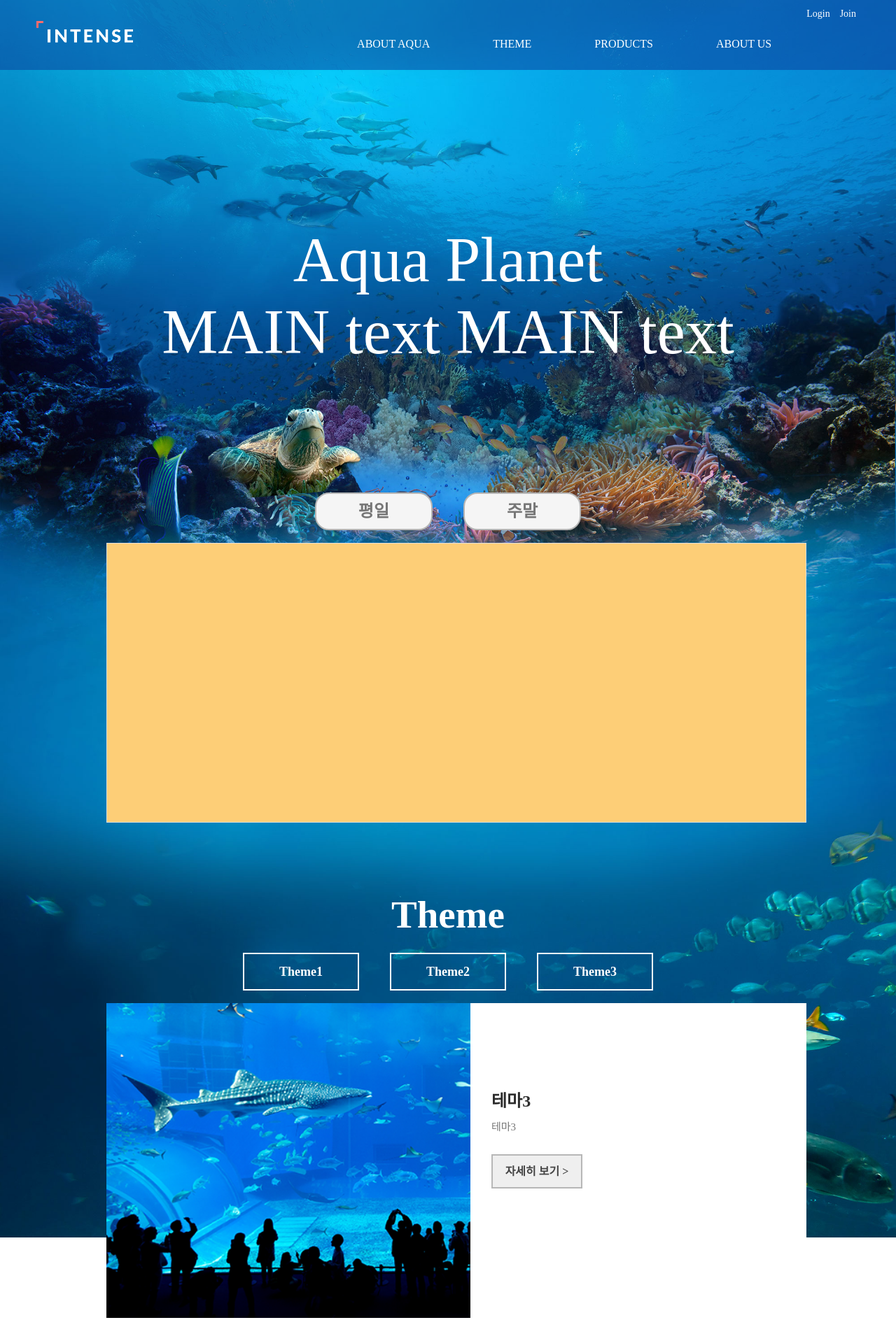
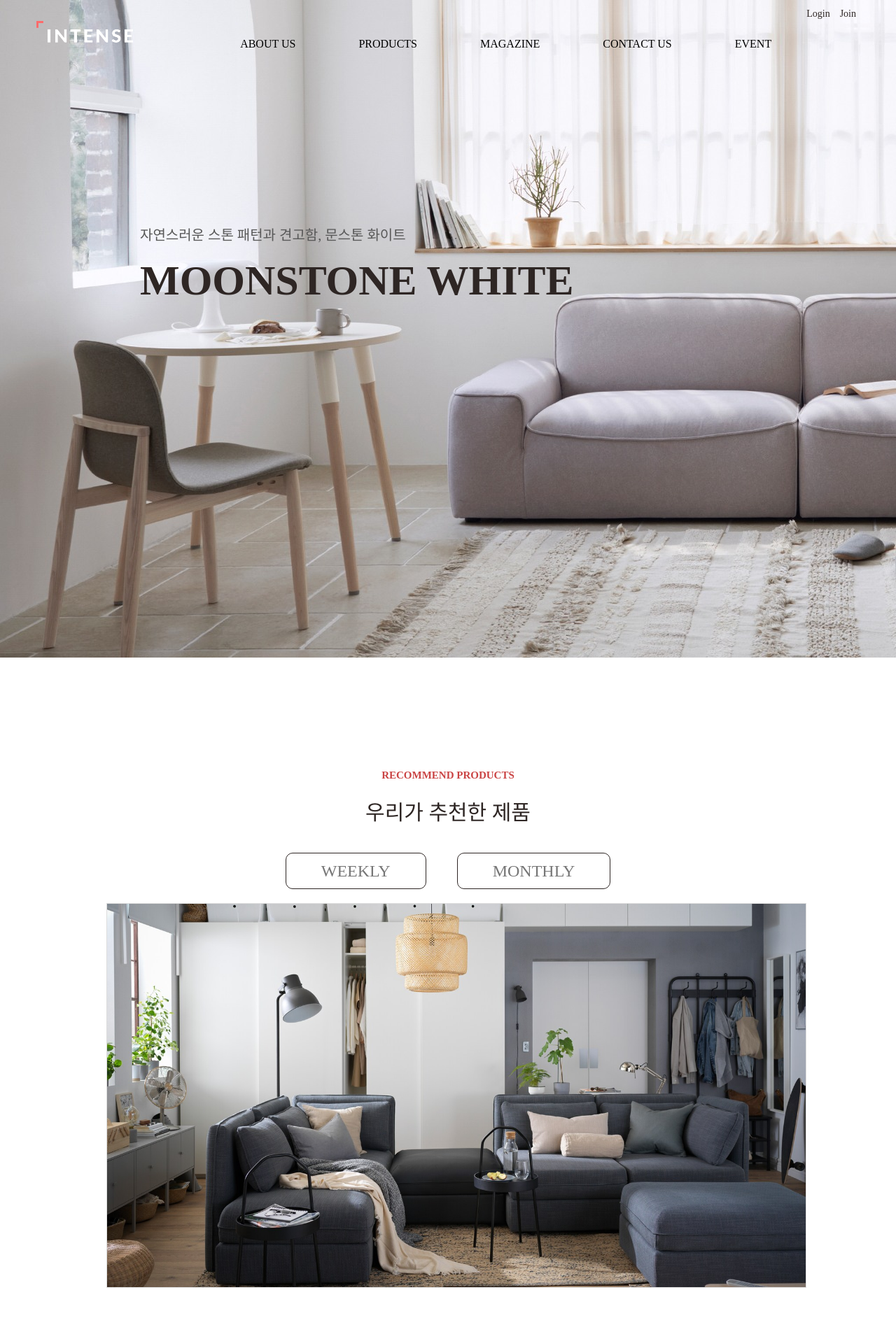
Before and after one commit to Jwhyee/WebGraphic2, a plain HTML site: page index.html in a window 1280 px wide. Shown: the top 1887 px of the page at 70% size. Drawn offline with nearby package versions, Linux system fonts and the light colour scheme; files whose address does not match are found by name.

Commit message:
디자인 수정

```diff
--- a/css/aqua.css
+++ /dev/null
@@ -1,187 +0,0 @@
-*{margin: 0; padding: 0; box-sizing: border-box;}
-*::before, *::after{box-sizing: border-box;}
-ul, ol, li{list-style: none;}
-a{text-decoration: none;}
-
-.content{width: 100%; padding: 150px 0;}
-.inner{width: 1176px; margin: 0 auto;}
-.inner::after{content: ''; clear: both; display: block;}
-
-
-
-
-#header{width: 100%; height: 100px; position: fixed; background-color:rgba(13, 56, 150, 0.49); z-index: 1;}
-
-#header .logo{float: left; padding-top: 30px;}
-#header .logo a{display: block; width: 140px;
-    background : url('../img/logo-light-220x32.png') no-repeat left top; font: 8px/40px 'inherit'; color: transparent;}
-
-
-
-#header .nav_wrap .service{float: right;  text-align: right}
-#header .nav_wrap .service li{display: inline-block;}
-#header .nav_wrap .service li a{display: block; padding: 0 5px; font: 14px/40px 'inherit'; color: white;}
-
-
-
-
-#header .gnb_wrap{float: right;}
-#header .bg_gnb{
-    display: none;
-    position: absolute; left: 0; top: 100px;
-    width: 100%; height: 125px; background-color: rgba(44, 44, 44, 0.8);
- }
-
-
-
-
-.gnb>li{position: relative;  float: left;}
-.gnb>li>a{position: relative; display: block; top: 3px; padding: 20px 45px; font: 16px/80px 'inherit'; text-transform: uppercase; color: #fff; text-align: center;}
-
-.gnb>li>a::after{
-    content: ''; display: block;
-    position: absolute; left: 0; bottom: 23px;
-    width: 100%; height: 3px; background-color:rgb(255, 255, 92);
-    transform: scaleX(0); transition: 0.3s;}
-
-.gnb>li>a:hover::after{transform: scaleX(1);}
-
-.gnb>li>a>span{display: block;}
-.gnb>li>a>span.eng{opacity: 1;}
-.gnb>li>a>span.kor{opacity: 0;margin-top: -80px;}
-
-.gnb>li>a:hover>span.eng{opacity: 0;}
-.gnb>li>a:hover>span.kor{opacity: 1; font-weight: bold;}
-
-.gnb>li>.submenu{display: none; position: absolute; left: 0; top: 100px; width: 100%; z-index: 1;}
-.gnb>li>.submenu>li>a{display: block; font: 14px/40px 'inheirt'; text-align: center; color: #fff;}
-
-
-
-
-
-#visual{ width: 100%; height: 2100px;
-    background:url('../img/main.jpg') no-repeat;
-background-size: 100%; padding : 320px 0 0 ; text-align: center;
-}
-#visual a{font: 90px bold; color: #ffffff; text-align: center; padding: 20px 0; }
-
-
-
-#parade .tab{position: relative; padding: 40px 0; text-align: center;}
-#parade .tab>li{display: inline-block;  margin: -12px 20px; padding: 0 30px; background-color: #f5f5f5; border: 2px solid #b5b5b5; border-radius: 20px;}
-#parade .tab>li>.menu{display: block; padding: 0 30px; font: bold 24px/50px 'inherit'; color: #767676; }
-#parade .tab>li>.pannel{
-    position: absolute; left: 100px; top: 100px;
-    width: 1000px; height: 400px;
-    border: 1px solid #ddd;
-}
-#parade .tab>li:nth-of-type(1)>.pannel{background:url('../img/4.jpg') no-repeat;}
-#parade .tab>li:nth-of-type(2)>.pannel{background-color:  #fdce77;}
-
-
-
-#theme .title{margin: 180px 0 25px; font: bold 55px '맑은고딕'; text-align: center; color: #ffffff; padding: 10px 0;}
-#theme .tab_1{position: relative; width: 100%; height:400px; text-align: center;  top: 0px;}
-#theme .tab_1>li{display: inline-block;  margin: -12px 20px; padding: 0px 20px; border: 2px solid #ffffff; color: #2c2c2c;}
-#theme .tab_1>li>a{display: block; padding: 0 30px;font: bold 18px/50px 'inherit'; color: #ffffff;}
-#theme .tab_1>li>.panel{
-    position: absolute; left: 100px; top: 60px;
-    width: 1000px; height:450px;
-    background-color: rgb(255, 255, 255);
-   overflow: hidden;
-}
-
-
-#theme .tab_1>li>.panel .pic{position: absolute; left: 0; top: 0;width: 52%; overflow: hidden;}
-#theme .tab_1>li>.panel .pic img{display: block; width: auto; height: 450px; }
-#theme .tab_1>li>.panel .info{
-    position: absolute; right: 0; top: 70px;
-    width: 50%; padding: 5%; text-align: left;
-}
-#theme .tab_1>li>.panel .info .tours_title{margin: 0 0 10px; font: bold 24px 'inherit';}
-
-#theme .tab_1>li>.panel .info .tours_txt{margin: 0 0 30px; line-height: 1.5; color: #777; font:  15px 'inherit';}
-#theme .tab_1>li>.panel .info .tours_btn{display: block; width: 100%; max-width: 130px; font: bold 16px/5px 'inherit'; border: 2px solid #b7b7b7; color: #444; text-align: center; background-color: rgba(224, 224, 224, 0.53);}
-
-
-
-
-
-
-
-
-
-
-#cardnews{height: 800px; background-color: rgba(162, 204, 240, 0.66) }
-#cardnews .title{margin: -70px 0 25px; font: bold 35px '맑은고딕'; text-align: center; color: #4a4a4a;}
-#cardnews .txt{font: 20px '맑은고딕'; text-align: center; padding: 10px 0; color: #5a5a5a}
-#cardnews .box{position: relative; float: left; width: 376px; margin-right: 24px;}
-#cardnews .box:last-of-type{margin-right: 0;}
-#cardnews .box .pic{width: 100%;}
-#cardnews .box .pic img{display: block; width: 100%; height: 450px; opacity: 0.8;}
-
-#cardnews .box .info{position: absolute; left: 0; top: 0; width: 100%; height: 100%;
-    background-color: rgba(139, 69, 19, 0); text-align: center; color: #ffffff;
-    transition: 0.3s;
-}
-#cardnews .box .info strong{display: block; margin-top: 80px; font: bold 42px '맑은 고딕'; }
-
-#cardnews .box .info p{opacity: 0; transition: 1s; margin: 15px 0;}
-
-#cardnews .box .info .btn{
-
-    position: relative; display: inline-block;
-    width: 150px; height: 45px; margin: 150px 0;
-    font: bold 16px/40px '맑은 고딕'; text-align: center; color: #ffffff;
-    border: 0.5px solid #afafaf; border-radius: 10px;
-    overflow: hidden;
-}
-
-#cardnews .box .info .btn span{position: relative; z-index: 1;}
-#cardnews .box .info .btn::after{content: ''; display: block;
-    position: absolute; left: 0; top: 0; z-index: 0;
-    width: 100%; height: 0%; background: rgba(255, 221, 128, 0.8); transition: 0.3s
-}
-
-#cardnews .box .info .btn:hover{color: #fff}
-#cardnews .box .info .btn:hover::after{height: 100%;}
-
-
-
-#cardnews .box:hover .info{background-color: rgba(173, 173, 173, 0.52);}
-#cardnews .box:hover .info > i{ opacity: 1; transition: 1s 0.3s}
-#cardnews .box:hover .info p{opacity: 1;}
-
-
-
-
-
-
-
-
-
-
-
-
-
-#footer{width: 100%; height: 200px; background-color: rgb(50, 119, 212)}
-#footer .inner{width: 1180px; margin: 0 auto}
-#footer .inner::after{content: ''; display: block; clear: both;}
-
-
-#footer .box.logo{}
-#footer .box.logo .logo_footer{margin-right:15px;}
-
-#footer .box{float: left; padding: 30px; height: 200px;}
-
-#footer .box.contact{width: 50%; padding: 30px 45px; text-align: left;}
-#footer .box.contact p{margin: 10px 0; text-indent: -20px;}
-#footer .box.contact p i{font-size: 20px; color: #ffffff; padding-right: 25px;}
-#footer .box.contact p span{font-size: 20px; color: #ffffff}
-
-
-#footer .box.sns{width: 25%; height: 50px;}
-#footer .box.sns .sns{margin-top: 10px; padding: 55px 0 50px; font-size: 35px; float: right;}
-#footer .box.sns .sns li{ display: inline-block; padding: 0 3px;}
-#footer .box.sns .sns li a{color: #ffffff}
--- /dev/null
+++ b/css/main_page.css
@@ -0,0 +1,340 @@
+*{
+    margin: 0;
+    padding: 0;
+    box-sizing: border-box;
+}
+*::before, *::after{
+    box-sizing: border-box;
+}
+ul, ol, li{
+    list-style: none;
+}
+a{
+    text-decoration: none;
+}
+
+.content{
+    width: 100%;
+    padding: 150px 0;
+}
+.inner{
+    width: 1176px;
+    margin: 0 auto;
+}
+.inner::after{
+    content: '';
+    clear: both;
+    display: block;
+}
+
+#header{
+    width: 100%;
+    height: 100px;
+    position: fixed;
+    z-index: 1;
+}
+
+#header .logo{
+    float: left;
+    padding-top: 30px;
+}
+#header .logo a{
+    display: block;
+    width: 140px;
+    background : url('../img/logo-light-220x32.png') no-repeat left top;
+    font: 8px/40px 'inherit';
+    color: transparent;
+}
+
+
+
+#header .nav_wrap .service{
+    float: right;
+    text-align: right;
+}
+#header .nav_wrap .service li{
+    display: inline-block;
+}
+#header .nav_wrap .service li a{
+    display: block;
+    padding: 0 5px;
+    font: 14px/40px 'inherit';
+    color: #2e2624;
+}
+
+
+#header .gnb_wrap{
+    float: right;
+}
+#header .bg_gnb{
+    display: none;
+    position: absolute;
+    left: 0;
+    top: 100px;
+    width: 100%;
+    height: 125px;
+    background-color: white;
+    color : #2e2624;
+ }
+
+.gnb>li{
+    position: relative;
+    float: left;
+}
+.gnb>li>a{
+    position: relative;
+    display: block;
+    top: 3px;
+    padding: 20px 45px;
+    font: 16px/80px 'inherit';
+    text-transform: uppercase;
+    color: black;
+    text-align: center;
+}
+
+.gnb>li>a::after{
+    content: '';
+    display: block;
+    position: absolute;
+    left: 0;
+    bottom: 23px;
+    width: 100%;
+    height: 3px;
+    background-color:#2e2624;
+    transform: scaleX(0);
+    transition: 0.3s;}
+
+.gnb>li>a:hover::after{transform: scaleX(1);}
+
+.gnb>li>a>span{display: block;}
+.gnb>li>a>span.eng{opacity: 1;}
+.gnb>li>a>span.kor{opacity: 0;margin-top: -80px;}
+
+.gnb>li>a:hover>span.eng{opacity: 0;}
+.gnb>li>a:hover>span.kor{opacity: 1; font-weight: bold;}
+
+.gnb>li>.submenu{
+    display: none;
+    position: absolute;
+    left: 0;
+    top: 100px;
+    width: 100%;
+    z-index: 1;
+}
+.gnb>li>.submenu>li>a{
+    display: block;
+    font: 14px/40px 'inheirt';
+    text-align: center;
+    color: black;
+}
+
+#visual{
+    width: 100%;
+    height: 940px;
+    background-size: 100%;
+    background-repeat: no-repeat;
+    padding : 320px 0 0 ;
+    background : url(../img/keyimage2.jpg);
+
+}
+#visual #v_main{
+    float: left;
+    margin-left: 200px;
+}
+#visual #v_head{
+    font: 60px bold;
+    color: #2e2624;
+    text-align: left;
+    font-weight: 600;
+    padding: 20px 0;
+}
+#visual #v_subtitle{
+    font: 20px bold;
+    color: #585858;
+    text-align: left;
+    padding: 20px 0;
+}
+
+#parade{
+    background-repeat: no-repeat;
+    background : #fff;
+    height: 940px;
+    background-size: 100%;
+}
+#parade .title{
+    font: 30px '맑은고딕';
+    text-align: center;
+    color: #2e2624;
+    padding: 10px 0;
+}
+#parade .sub_title{
+    font: bold 15px '맑은고딕';
+    text-align: center;
+    color: #CA4444;
+    padding: 10px 0;
+}
+#parade .tab{
+    position: relative;
+    padding: 40px 0;
+    text-align: center;
+}
+#parade .tab>li{
+    display: inline-block;
+    margin: -12px 20px;
+    padding: 0 30px;
+    background-color: #fff;
+    border: 1px solid #2e2624;
+    border-radius: 10px;
+}
+#parade .tab>li>.menu{
+    display: block;
+    padding: 0 20px;
+    font: 24px/50px 'inherit';
+    line-height: 50px;
+    color: #767676;
+}
+#parade .tab>li>.pannel{
+    position: absolute; left: 100px; top: 100px;
+    width: 1000px; height: 550px;
+    border: 1px solid #ddd;
+}
+#parade .tab>li:nth-of-type(1)>.pannel{
+    background:url('../img/panner2.jpeg') no-repeat;
+    background-size: 100%;
+}
+#parade .tab>li:nth-of-type(2)>.pannel{
+    background:url('../img/panner1.jpg') no-repeat;
+    background-size: 100%;
+}
+
+
+#theme{
+    background-repeat: no-repeat;
+    background : #fff;
+    height: 940px;
+    background-size: 100%;
+}
+#theme .title{
+    margin: 180px 0 25px;
+    font: bold 55px '맑은고딕';
+    text-align: center;
+    color: #2e2624;
+    padding: 10px 0;
+}
+#theme .tab_1{
+    position: relative;
+    width: 100%;
+    height:400px;
+    text-align: center;
+    top: 0px;
+}
+#theme .tab_1>li{
+    display: inline-block;
+    margin: -12px 20px;
+    padding: 0px 20px;
+    border: 2px solid #2e2624;
+    color: #2c2c2c;
+}
+#theme .tab_1>li>a{
+    display: block;
+    padding: 0 30px;
+    font: bold 18px/50px 'inherit';
+    color: #2e2624;
+}
+#theme .tab_1>li>.panel{
+    position: absolute; left: 100px; top: 60px;
+    width: 1000px; height:450px;
+    background-color: rgb(255, 255, 255);
+   overflow: hidden;
+}
+
+
+#theme .tab_1>li>.panel .pic{position: absolute; left: 0; top: 0;width: 52%; overflow: hidden;}
+#theme .tab_1>li>.panel .pic img{display: block; width: auto; height: 450px; }
+#theme .tab_1>li>.panel .info{
+    position: absolute; right: 0; top: 70px;
+    width: 50%; padding: 5%; text-align: left;
+}
+#theme .tab_1>li>.panel .info .tours_title{margin: 0 0 10px; font: bold 24px 'inherit';}
+
+#theme .tab_1>li>.panel .info .tours_txt{margin: 0 0 30px; line-height: 1.5; color: #777; font:  15px 'inherit';}
+#theme .tab_1>li>.panel .info .tours_btn{display: block; width: 100%; max-width: 130px; font: bold 16px/5px 'inherit'; border: 2px solid #b7b7b7; color: #444; text-align: center; background-color: rgba(224, 224, 224, 0.53);}
+
+
+
+
+
+
+
+
+
+
+#cardnews{height: 800px; background-color: rgba(162, 204, 240, 0.66) }
+#cardnews .title{margin: -70px 0 25px; font: bold 35px '맑은고딕'; text-align: center; color: #4a4a4a;}
+#cardnews .txt{font: 20px '맑은고딕'; text-align: center; padding: 10px 0; color: #5a5a5a}
+#cardnews .box{position: relative; float: left; width: 376px; margin-right: 24px;}
+#cardnews .box:last-of-type{margin-right: 0;}
+#cardnews .box .pic{width: 100%;}
+#cardnews .box .pic img{display: block; width: 100%; height: 450px; opacity: 0.8;}
+
+#cardnews .box .info{position: absolute; left: 0; top: 0; width: 100%; height: 100%;
+    background-color: rgba(139, 69, 19, 0); text-align: center; color: #ffffff;
+    transition: 0.3s;
+}
+#cardnews .box .info strong{display: block; margin-top: 80px; font: bold 42px '맑은 고딕'; }
+
+#cardnews .box .info p{opacity: 0; transition: 1s; margin: 15px 0;}
+
+#cardnews .box .info .btn{
+
+    position: relative; display: inline-block;
+    width: 150px; height: 45px; margin: 150px 0;
+    font: bold 16px/40px '맑은 고딕'; text-align: center; color: #ffffff;
+    border: 0.5px solid #afafaf; border-radius: 10px;
+    overflow: hidden;
+}
+
+#cardnews .box .info .btn span{position: relative; z-index: 1;}
+#cardnews .box .info .btn::after{content: ''; display: block;
+    position: absolute; left: 0; top: 0; z-index: 0;
+    width: 100%; height: 0%; background: rgba(255, 221, 128, 0.8); transition: 0.3s
+}
+
+#cardnews .box .info .btn:hover{color: #fff}
+#cardnews .box .info .btn:hover::after{height: 100%;}
+
+
+
+#cardnews .box:hover .info{background-color: rgba(173, 173, 173, 0.52);}
+#cardnews .box:hover .info > i{ opacity: 1; transition: 1s 0.3s}
+#cardnews .box:hover .info p{opacity: 1;}
+
+
+
+
+
+
+#footer{
+    width: 100%;
+    height: 200px;
+    background-color: rgba(44, 44, 44, 0.8);
+}
+#footer .inner{width: 1180px; margin: 0 auto}
+#footer .inner::after{content: ''; display: block; clear: both;}
+
+
+#footer .box.logo{}
+#footer .box.logo .logo_footer{margin-right:15px;}
+
+#footer .box{float: left; padding: 30px; height: 200px;}
+
+#footer .box.contact{width: 50%; padding: 30px 45px; text-align: left;}
+#footer .box.contact p{margin: 10px 0; text-indent: -20px;}
+#footer .box.contact p i{font-size: 20px; color: #ffffff; padding-right: 25px;}
+#footer .box.contact p span{font-size: 20px; color: #ffffff}
+
+
+#footer .box.sns{width: 25%; height: 50px;}
+#footer .box.sns .sns{margin-top: 10px; padding: 55px 0 50px; font-size: 35px; float: right;}
+#footer .box.sns .sns li{ display: inline-block; padding: 0 3px;}
+#footer .box.sns .sns li a{color: #ffffff}
--- a/index.html
+++ b/index.html
@@ -4,7 +4,7 @@
     <meta charset="UTF-8">
     <meta http-equiv="X-UA-Compatible" content="IE=edge">
     <meta name="viewport" content="width=device-width, initial-scale=1.0">
-    <link rel="stylesheet" href="css/aqua.css">
+    <link rel="stylesheet" href="css/main_page.css">
     <link rel="stylesheet" href="https://cdnjs.cloudflare.com/ajax/libs/font-awesome/5.15.1/css/all.min.css"/>
     <script src="https://code.jquery.com/jquery-3.6.0.min.js"></script>
     <script src="js/gnb.js"></script>
@@ -16,7 +16,11 @@
 </head>
 
 <body>
-
+<!--
+https://www.younhyunmall.com/main/index.php
+http://www.ritco.co.kr/
+https://www.gdweb.co.kr/main/
+-->
   <header id="header">
       <div class="bg_gnb"></div>
       <div class="inner">
@@ -31,68 +35,83 @@
                 <ul class="gnb">
                     <li>
                         <a href="#">
-                            <span class="eng">About Aqua</span>
-                            <span class="kor">홈</span>
+                            <span class="eng">About Us</span>
+                            <span class="kor">회사 소개</span>
                         </a>
                         <ul class="submenu">
-                            <li><a href="#">아쿠아리움 소개</a></li>
-                            <li><a href="#">찾아 오시는 길</a></li>
-                            <li><a href="#">이용 요금 안내</a></li>
+                            <li><a href="#">인사말</a></li>
+                            <li><a href="#">회사 소개</a></li>
+                            <li><a href="#">연혁</a></li>
                         </ul>
                     </li>
                     <li>
                         <a href="#">
-                            <span class="eng">Theme</span>
-                            <span class="kor">테마</span>
+                            <span class="eng">Products</span>
+                            <span class="kor">상품</span>
                         </a>
                         <ul class="submenu">
-                            <li><a href="#">Theme A</a></li>
-                            <li><a href="#">Theme B</a></li>
-                            <li><a href="#">Theme C</a></li>
+                            <li><a href="#">주방 가구</a></li>
+                            <li><a href="#">거실 가구</a></li>
+                            <li><a href="#">화장실</a></li>
 
                         </ul>
                     </li>
                     <li>
                         <a href="#">
-                            <span class="eng">Products</span>
-                            <span class="kor">제품</span>
+                            <span class="eng">Magazine</span>
+                            <span class="kor">매거진</span>
                         </a>
                         <ul class="submenu">
-                            <li><a href="#">티켓 구매하기</a></li>
-                            <li><a href="#">굿즈 구매하기</a></li>
-                            <li><a href="#">후기 게시판</a></li>
+                            <li><a href="#">월간 매거진</a></li>
+                            <li><a href="#">정기 구독하기</a></li>
+                        </ul>
+                    </li>
+                    <li>
+                        <a href="#">
+                            <span class="eng">Contact Us</span>
+                            <span class="kor">고객지원</span>
+                        </a>
+                        <ul class="submenu">
+                            <li><a href="#">공지사항</a></li>
+                            <li><a href="#">개별문의</a></li>
 
                         </ul>
                     </li>
                     <li>
                         <a href="#">
-                            <span class="eng">About Us</span>
-                            <span class="kor">소개</span>
+                            <span class="eng">Event</span>
+                            <span class="kor">이벤트</span>
                         </a>
                         <ul class="submenu">
-                            <li><a href="#">공지사항</a></li>
-                            <li><a href="#">개별문의 (1:1)</a></li>
-
+                            <li><a href="#">이벤트</a></li>
                         </ul>
                     </li>
-
                 </ul>
             </nav>
           </div>
       </div>
   </header>
 
-    <section id="visual"><a>Aqua Planet <br>MAIN text MAIN text</a>
+    <section id="visual">
+        <div id = "v_main">
+            <a id="v_subtitle">자연스러운 스톤 패턴과 견고함, 문스톤 화이트</a>
+            <br><br>
+            <a id="v_head">MOONSTONE WHITE</a>
 
+
+        </div>
+    </section>
     <section id="parade" class="content">
         <div class="inner">
+            <p class="sub_title">RECOMMEND PRODUCTS</p>
+            <p class="title">우리가 추천한 제품</p>
             <ul class="tab">
                 <li>
-                    <a href="#" class="menu">평일</a>
+                    <a href="#" class="menu">WEEKLY</a>
                     <div class="div pannel"></div>
                 </li>
                 <li>
-                    <a href="#" class="menu">주말</a>
+                    <a href="#" class="menu">MONTHLY</a>
                     <div class="div pannel"></div>
                 </li>
 
@@ -142,7 +161,7 @@
             </ul>
         </div>
     </section>
-    </section>
+
 
 
 
```
Also changed, not shown: img/keyimage2.jpg (added), img/keyimage3.jpg (added), img/panner1.jpg (added), img/panner2.jpeg (added), 1 other file.
